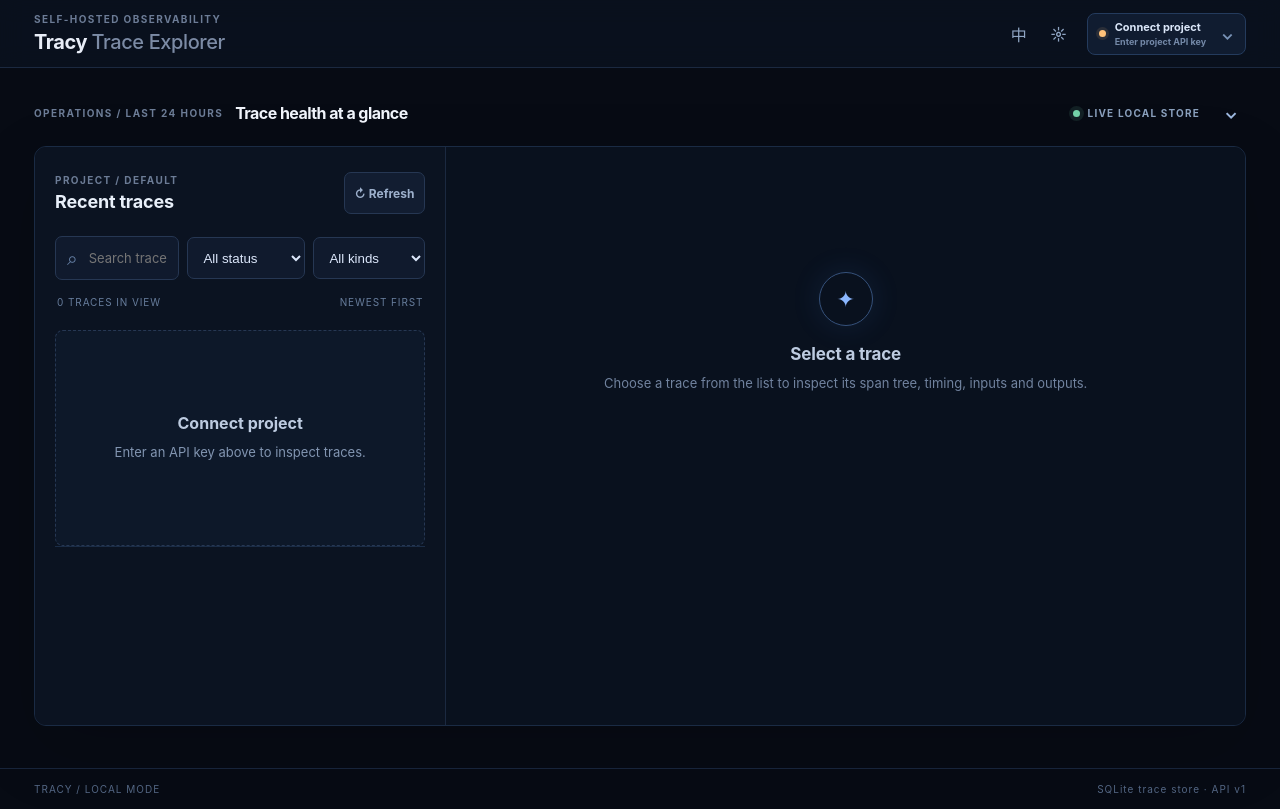
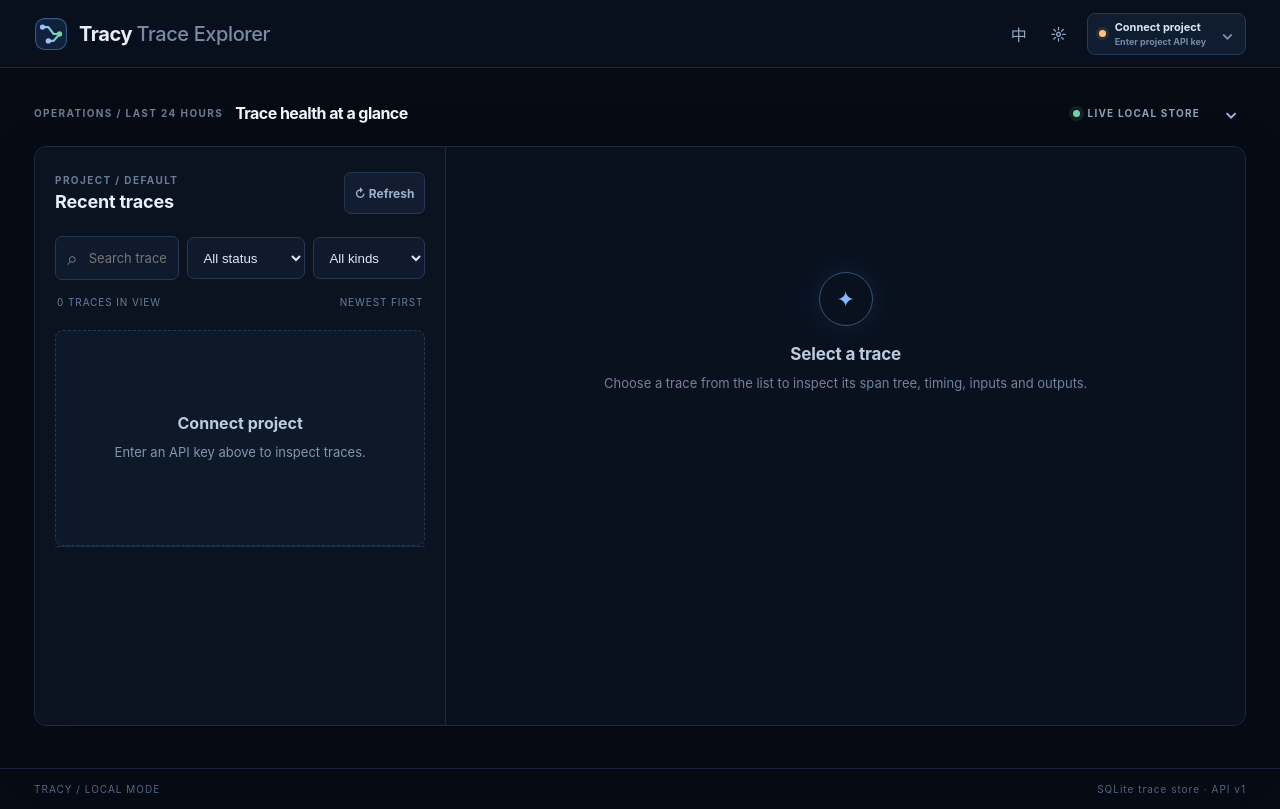
Before and after one commit to magalab/tracy, a React (Vite) app in the folder web/: page / in a window 1280 px wide. Built offline with nearby package versions, Linux system fonts and the light colour scheme.

Commit message:
add Tracy observability mark

```diff
--- a/web/index.html
+++ b/web/index.html
@@ -4,6 +4,7 @@
     <meta charset="UTF-8" />
     <meta name="viewport" content="width=device-width, initial-scale=1.0" />
     <meta name="theme-color" content="#0b1120" />
+    <link rel="icon" href="/tracy-mark.svg" />
     <title>Tracy Trace Explorer</title>
   </head>
   <body>
--- a/web/src/main.tsx
+++ b/web/src/main.tsx
@@ -51,11 +51,13 @@
   return (
     <div className="app-shell">
       <header className="topbar">
-        <div>
-          <span className="eyebrow">{t("brandEyebrow")}</span>
-          <h1>
-            Tracy <span>{t("traceExplorer")}</span>
-          </h1>
+        <div className="brand-lockup">
+          <img className="brand-mark" src="/tracy-mark.svg" alt="Tracy" />
+          <div>
+            <h1>
+              Tracy <span>{t("traceExplorer")}</span>
+            </h1>
+          </div>
         </div>
         <div className="topbar-actions">
           <div className="preference-actions">
--- a/web/src/styles.css
+++ b/web/src/styles.css
@@ -54,6 +54,16 @@
 h1 span {
   color: #7c8ba5;
   font-weight: 500;
+}
+.brand-lockup {
+  align-items: center;
+  display: flex;
+  gap: 11px;
+}
+.brand-mark {
+  display: block;
+  height: 34px;
+  width: 34px;
 }
 h2 {
   font-size: 17px;
```
Also changed, not shown: web/public/tracy-mark.svg (added), 5 other files (tests, documents, lock files or other folders).
